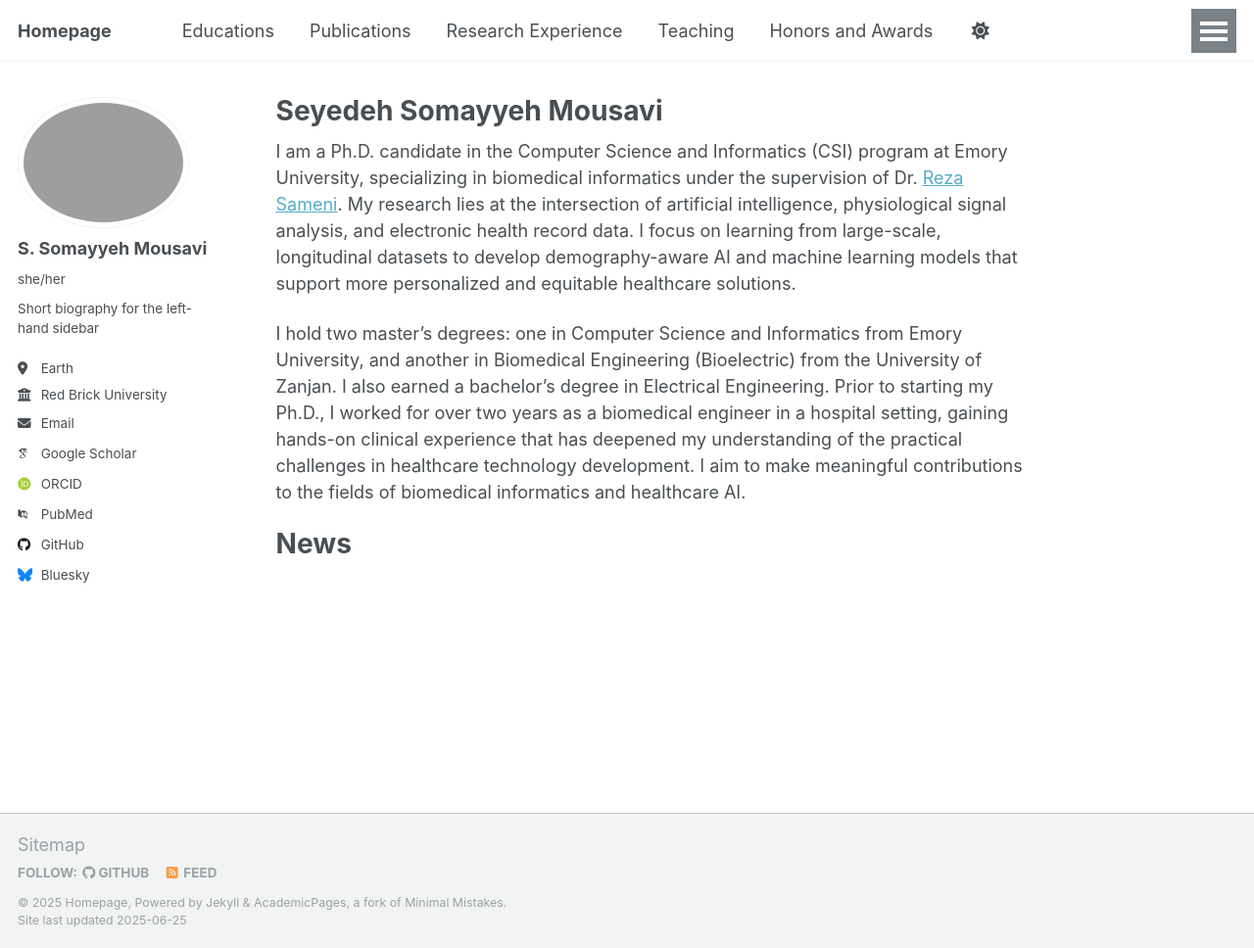
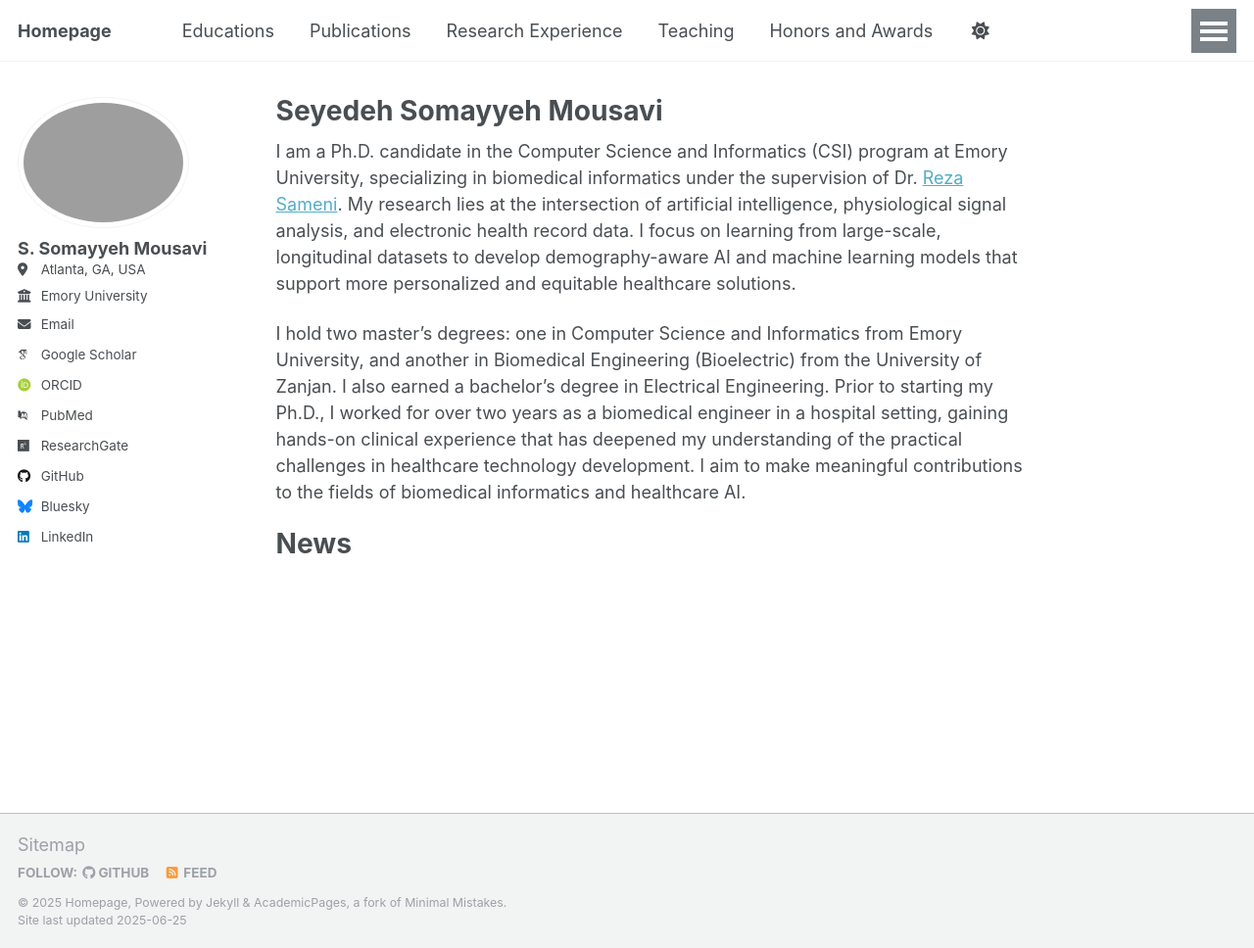
Before and after one commit to Somayyehmousavi/somayyehmousavi.github.io, a Jekyll site: the page built from _pages/about.md, in a window 1280 px wide and 968 px high. Shown: the whole window at 98% size. Built offline with Jekyll 4.4.1, drawn with Linux system fonts in a browser that asks for light colours; some web fonts are replaced.

Commit message:
Update _config.yml

```diff
--- a/_config.yml
+++ b/_config.yml
@@ -24,29 +24,29 @@ author:
   # Biographic information
   avatar           : "profile.png"
   name             : "S. Somayyeh Mousavi"
-  pronouns         : "she/her"
-  bio              : "Short biography for the left-hand sidebar"
-  location         : "Earth"
-  employer         : "Red Brick University"
+  pronouns         : # "she/her"
+  bio              : # "Short biography for the left-hand sidebar"
+  location         : "Atlanta, GA, USA"
+  employer         : "Emory University"
   uri              : # URL
-  email            : "none@example.org"
+  email            : "seyedeh.somayyeh.mousavi@emory.edu"
 
   # Academic websites
   academia         : # URL
   arxiv            : # URL - Update with the correct link to your profile
-  googlescholar    : "https://scholar.google.com/citations?user=PS_CX0AAAAAJ"
+  googlescholar    : "https://scholar.google.com/citations?user=gk99WMsAAAAJ&hl=en"
+  researchgate     : "https://www.researchgate.net/profile/Seyedeh-Somayyeh-Mousavi?ev=hdr_xprf"
   impactstory      : # URL
   orcid            : "http://orcid.org/yourorcidurl"
   semantic         : # URL
   pubmed           : "https://www.ncbi.nlm.nih.gov/pubmed/?term=john+snow"
-  researchgate     : # URL
   scopus           : # URL
 
   # Repositories and software development
   bitbucket        : # Username - Update with your username on the site
   codepen          : # Username
   dribbble         : # Username
-  github           : "academicpages"
+  github           : "https://github.com/Somayyehmousavi"
   kaggle           : # Username
   stackoverflow    : # User number or user number and name (i.e., use "1" or "1/jeff-atwood")
 
@@ -60,7 +60,7 @@ author:
   keybase          : # Username
   instagram        : # Username
   lastfm           : # Username
-  linkedin         : # Username
+  linkedin         : "https://www.linkedin.com/in/seyedeh-somayyeh-mousavi-992b1197/"
   mastodon         : # URL
   medium           : # URL
   pinterest        : # Username
```
